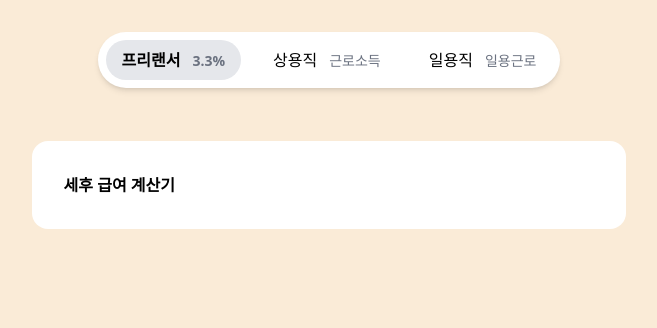
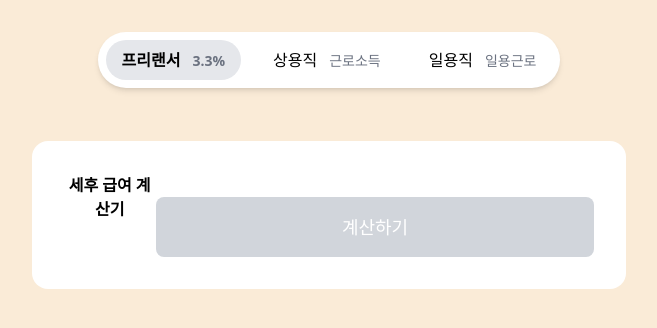
Before and after one commit to michelle-jeon/shrimply-calc-pay, a React (Vite) app: page / in a window 1280 px wide. Shown: the top 328 px of the page, without its empty margins (311-968 px from the left). Built offline with nearby package versions, Linux system fonts and the light colour scheme.

Commit message:
feat : 계산 결과 화면, 급여명세서 화면 골조

```diff
--- /dev/null
+++ b/src/components/CalculationResult/CalculationResult.tsx
@@ -0,0 +1,3 @@
+export default function CalcaulationResult () {
+  return <></>
+}
--- a/src/components/CalculatorSection/CalculatorSection.tsx
+++ b/src/components/CalculatorSection/CalculatorSection.tsx
@@ -2,6 +2,9 @@ import React, { useCallback, useState } from "react";
 import FreeCalc from "../Calculators/FreeCalc";
 import RegularCalc from "../Calculators/RegularCalc";
 import DayCalc from "../Calculators/DayCalc";
+import CalcaulationResult from "../CalculationResult/CalculationResult";
+import PayslipView from "../PayslipView/PayslipView";
+
 
 type CalculatorSectionProps = {
   selectedTab: string;
@@ -13,25 +16,76 @@ type FreeCalcData = {
 };
 
 type RegularCalcData = {
-
+  isValid: boolean;
 }
 
 type DayCalcData = {
-
+  isValid: boolean;
 
 }
 
 type CalculatorData = FreeCalcData | RegularCalcData | DayCalcData;
 
+type CalcResultData = {
+  totSalary: number;
+  withholdingTax: number;
+  localTax: number;
+  netSalary: number;
+  type: string;
+};
+
+type ScreenState = 'calculator' | 'result' | 'payslip';
+
 export default function CalcuatorSection({ selectedTab }: CalculatorSectionProps) {
   const [calculatorData, setCalculatorData] = useState<CalculatorData | null>(null);
   const [isCalculating, setIsCalculating] = useState(false);
+  const [calculatedResult,setCalculatedResult] = useState<CalcResultData | null>(null);
+  const [currentScreen,setCurrentScreen] = useState<ScreenState>('calculator')
 
   const handleDataChange = useCallback((data: CalculatorData) => {
     setCalculatorData(data);
   }, []);
 
-  const renderContent = () => {
+  //계산
+  const calculateAsType = () =>{
+    if (!calculatorData || !calculatorData.isValid) return;
+    setIsCalculating(true);
+    let result:CalcResultData;
+    switch (selectedTab) {
+        case "프리랜서":
+          const freeData = calculatorData as FreeCalcData;
+          result = calculateFree(freeData.amount);
+          break;
+        case "상용직":
+          // 상용직 계산 로직 추가
+          result = calculateRegular();
+          break;
+        case "일용직":
+          // 일용직 계산 로직 추가
+          result = calculateDay();
+          break;
+        default:
+          throw new Error("알 수 없는 계산 타입");
+      }
+  }
+
+  const calculateFree = (amt: number): CalcResultData => {
+    const withholdingTax = amt * 0.03;
+    const localTax = amt * 0.003;
+    const netSalary = amt - withholdingTax - localTax;
+
+    return {
+      totSalary: amt,
+      withholdingTax,
+      localTax,
+      netSalary,
+      type: "프리랜서"
+    };
+  };
+
+  const isButtonEnabled = calculatorData?.isValid ?? false;
+
+  const renderCalculatorInput = () => {
     switch (selectedTab) {
       case "프리랜서":
         return <FreeCalc onDataChange={handleDataChange} />;
@@ -46,8 +100,31 @@ export default function CalcuatorSection({ selectedTab }: CalculatorSectionProps
   return (
     <div className="bg-[#ffffff] relative rounded-2xl w-full max-w-[594.77px] p-8 flex flex-left">
       <p className="text-14 font-bold">세후 급여 계산기</p>
-      {renderContent()}
-      <button></button>
+      {/* 메인 컨텐츠 영역 */}
+      {currentScreen === 'calculator' && (
+        <>
+          {renderCalculatorInput()}
+          <button
+            onClick={calculateAsType}
+            disabled={!isButtonEnabled || isCalculating}
+            className={`w-full py-4 rounded-lg text-white font-medium text-lg mt-6 transition-all duration-200 ${
+              isButtonEnabled && !isCalculating
+                ? 'bg-blue-500 hover:bg-blue-600 cursor-pointer'
+                : 'bg-gray-300 cursor-not-allowed'
+            }`}
+          >
+            {isCalculating ? '계산 중...' : '계산하기'}
+          </button>
+        </>
+      )}
+
+      {currentScreen === 'result' && calculatedResult && (
+        <CalcaulationResult  />
+      )}
+
+      {currentScreen === 'payslip' && calculatedResult && (
+        <PayslipView  />
+      )}
     </div>
   )
 }
--- /dev/null
+++ b/src/components/PayslipView/PayslipView.tsx
@@ -0,0 +1,3 @@
+export default function PayslipView () {
+  return <></>
+}
```
